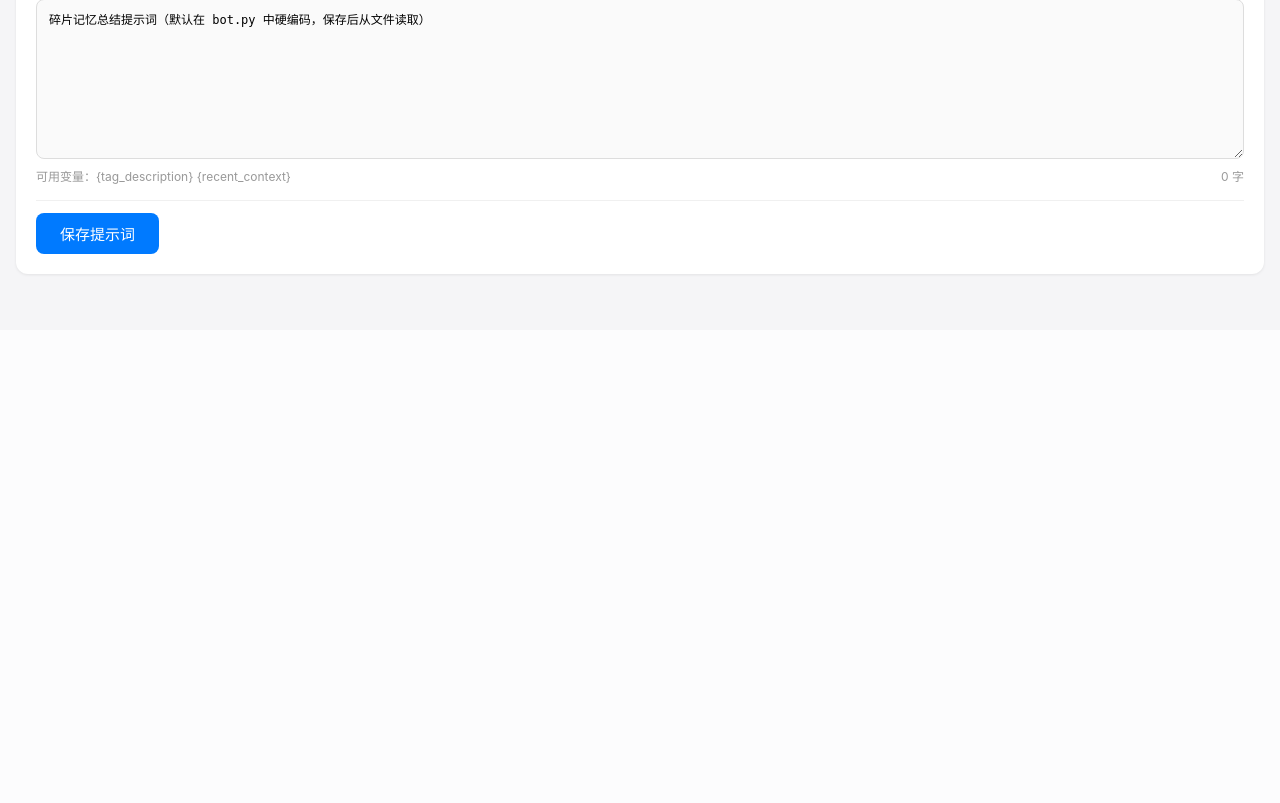
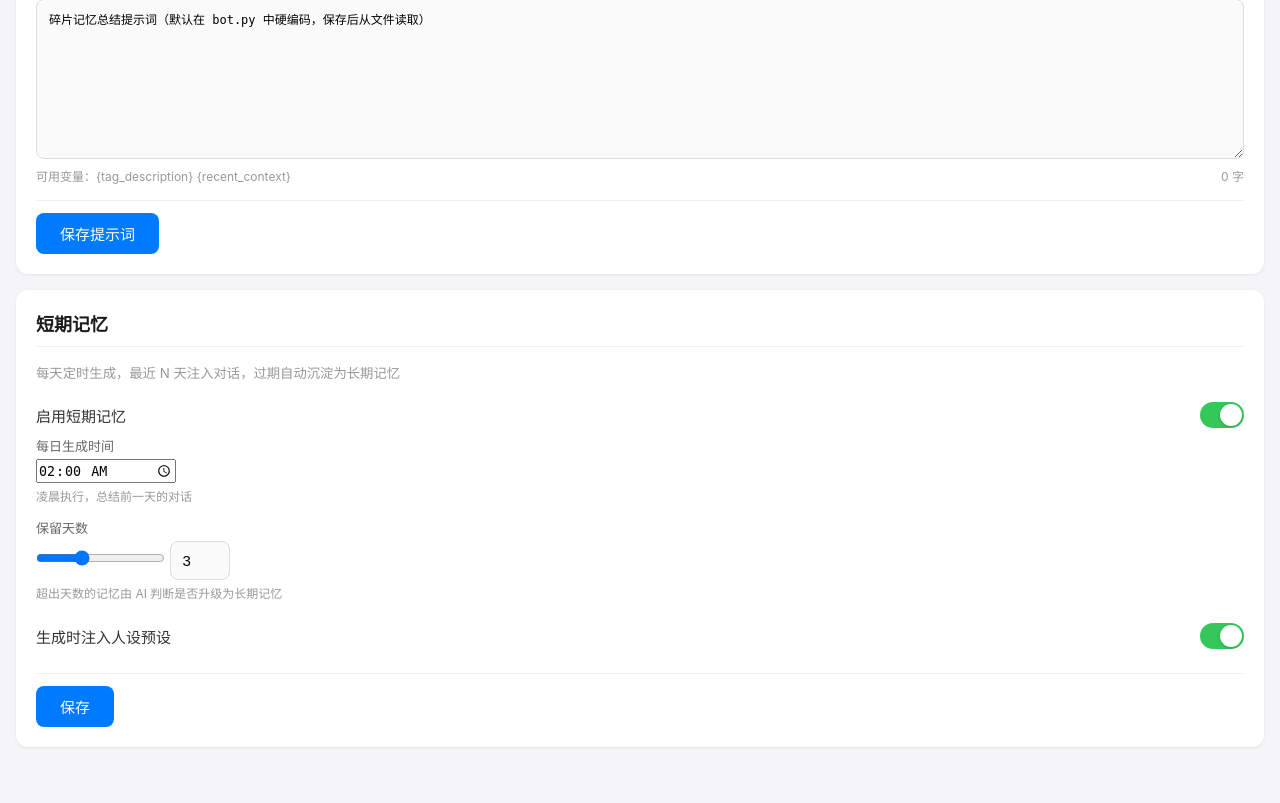
Before and after one commit to yumiao083-w/yumiao083-w.github.io, a Flask app: page /panel/memory in a window 1280 px wide. Shown: the part 4553-5356 px from the top of the page. Before the commit the page ends 4829 px from the top, so only its background shows below. Run offline with Flask 3, Linux system fonts and the light colour scheme; the visitor is signed in with stand-in values (Sample User, id 1); data that the repository does not hold is empty.

Commit message:
feat: 记忆存储页面新增短期记忆配置
- 启用/关闭短期记忆开关
- 每日生成时间 (time input)
- 保留天数滑块 (1-7天)
- 生成时注入人设预设开关
- 保存按钮调 /api/save_section 写入 config.py

```diff
--- a/yuan/templates/panel_memory.html
+++ b/yuan/templates/panel_memory.html
@@ -171,6 +171,42 @@
             <button class="save-btn" onclick="saveSavePrompt()">保存提示词</button>
             <span class="save-status" id="save-prompt-status"></span>
         </div>
+    </div>
+</div>
+
+<!-- ===== 5. 短期记忆配置 ===== -->
+<div class="section-card">
+    <h2>短期记忆</h2>
+    <small style="color: #999; display: block; margin-bottom: 12px;">每天定时生成，最近 N 天注入对话，过期自动沉淀为长期记忆</small>
+
+    <div class="switch-row">
+        <label>启用短期记忆</label>
+        <button class="toggle {{ 'on' if config.ENABLE_SHORT_TERM_MEMORY else '' }}" id="stm-enable" onclick="this.classList.toggle('on')"><span class="knob"></span></button>
+    </div>
+
+    <div class="field">
+        <label>每日生成时间</label>
+        <input type="time" id="stm-time" value="{{ config.SHORT_TERM_MEMORY_TIME or '02:00' }}" style="width:140px;">
+        <small>凌晨执行，总结前一天的对话</small>
+    </div>
+
+    <div class="field">
+        <label>保留天数</label>
+        <div class="slider-combo">
+            <input type="range" min="1" max="7" value="{{ config.SHORT_TERM_MEMORY_DAYS or 3 }}" id="stm-days-slider" oninput="document.getElementById('stm-days-val').value=this.value">
+            <input type="number" min="1" max="7" value="{{ config.SHORT_TERM_MEMORY_DAYS or 3 }}" id="stm-days-val" style="width:60px;" oninput="document.getElementById('stm-days-slider').value=this.value">
+        </div>
+        <small>超出天数的记忆由 AI 判断是否升级为长期记忆</small>
+    </div>
+
+    <div class="switch-row">
+        <label>生成时注入人设预设</label>
+        <button class="toggle {{ 'on' if config.SHORT_TERM_INJECT_PERSONA else '' }}" id="stm-persona" onclick="this.classList.toggle('on')"><span class="knob"></span></button>
+    </div>
+
+    <div class="save-bar">
+        <button class="save-btn" onclick="saveStm()">保存</button>
+        <span class="save-status" id="stm-status"></span>
     </div>
 </div>
 
@@ -586,6 +622,16 @@ document.getElementById('edit-modal').addEventListener('click', function(e) {
 
 function esc(s) { const d = document.createElement('div'); d.textContent = s; return d.innerHTML; }
 
+// ===== 5. 短期记忆配置保存 =====
+function saveStm() {
+    saveFields({
+        ENABLE_SHORT_TERM_MEMORY: document.getElementById('stm-enable').classList.contains('on'),
+        SHORT_TERM_MEMORY_TIME: document.getElementById('stm-time').value || '02:00',
+        SHORT_TERM_MEMORY_DAYS: parseInt(document.getElementById('stm-days-val').value) || 3,
+        SHORT_TERM_INJECT_PERSONA: document.getElementById('stm-persona').classList.contains('on'),
+    }, 'stm-status');
+}
+
 // ===== 初始化 =====
 loadContextUsers();
 loadCoreMemory();
```
